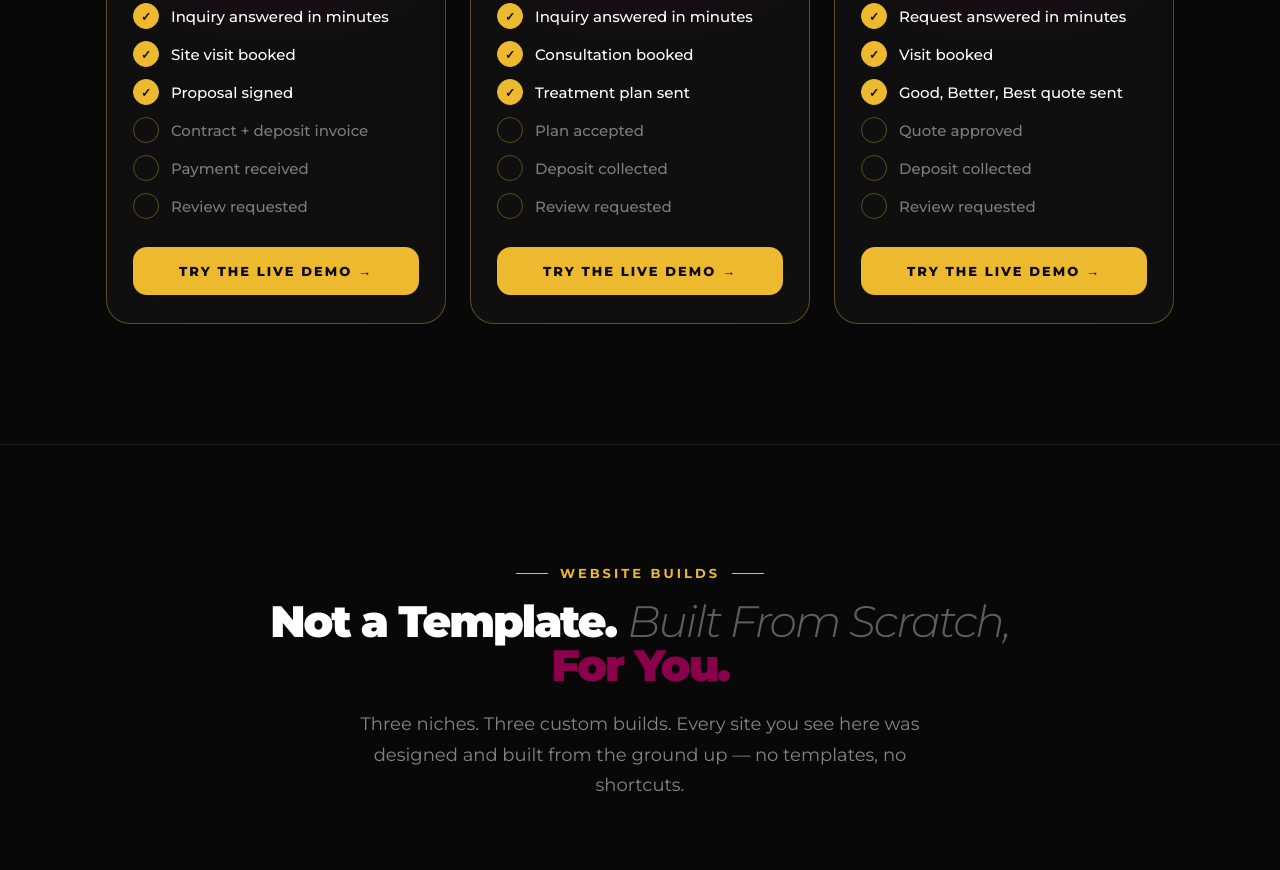
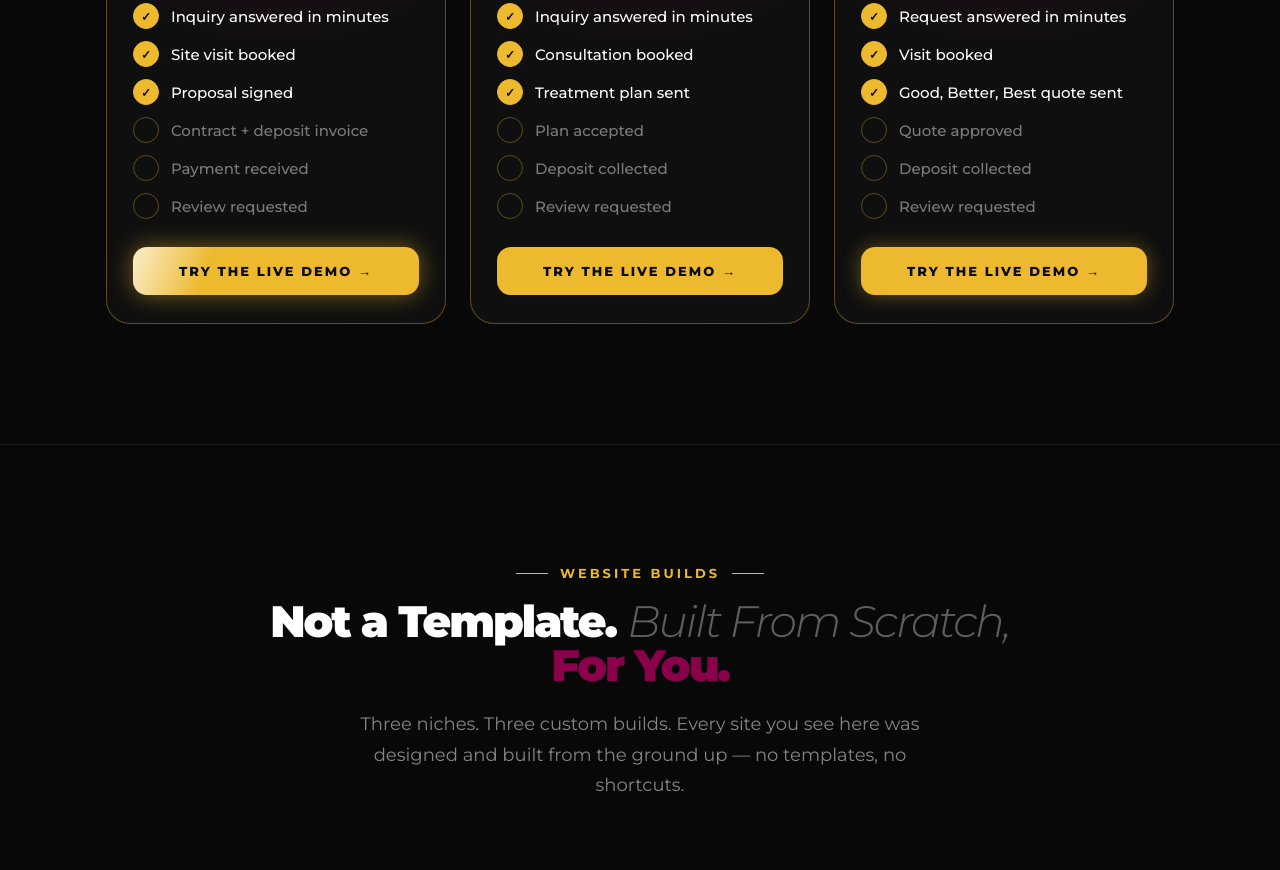
Before and after one commit to Dakyang0301/Joy-Irine-Barnayha-Automation-AI-Architect, a plain HTML site: page index.html in a window 1280 px wide. Shown: the part 3667-4537 px from the top of the page. Drawn offline with Linux system fonts and the light colour scheme; a script that the page names is missing.

Commit message:
AI Sales cards: stronger shimmer + soft gold glow on demo buttons

```diff
--- a/index.html
+++ b/index.html
@@ -540,13 +540,13 @@ footer{background:var(--bg);padding:32px 64px;display:flex;align-items:center;ju
 .ais-cta{margin-top:auto;display:flex;align-items:center;justify-content:center;gap:10px;background:var(--gold);color:#0c0c0c;font-size:13px;font-weight:800;letter-spacing:2px;text-transform:uppercase;border-radius:14px;padding:16px;transition:background .4s;}
 .ais-card.is-live:hover .ais-cta{background:#fff;}
 /* Slow gold shimmer on the demo buttons, so they read as clickable (staggered per card) */
-.ais-card.is-live .ais-cta{position:relative;overflow:hidden;isolation:isolate;}
-.ais-card.is-live .ais-cta::after{content:"";position:absolute;top:0;bottom:0;left:-60%;width:45%;background:linear-gradient(105deg,transparent 0%,rgba(255,255,255,0.55) 50%,transparent 100%);transform:skewX(-18deg);animation:aisShimmer 4.8s ease-in-out infinite;pointer-events:none;z-index:-1;}
-.ais-card.is-live:nth-child(2) .ais-cta::after{animation-delay:1.6s;}
-.ais-card.is-live:nth-child(3) .ais-cta::after{animation-delay:3.2s;}
-.ais-card.is-live:hover .ais-cta::after{animation:none;opacity:0;}
-@keyframes aisShimmer{0%{left:-60%}35%{left:130%}100%{left:130%}}
-@media (prefers-reduced-motion:reduce){.ais-card.is-live .ais-cta::after{animation:none;display:none;}}
+.ais-card.is-live .ais-cta{background-color:var(--gold);background-image:linear-gradient(110deg,rgba(255,255,255,0) 38%,rgba(255,255,255,0.85) 50%,rgba(255,255,255,0) 62%);background-size:260% 100%;background-repeat:no-repeat;background-position:130% 0;animation:aisShimmer 4.2s ease-in-out infinite,aisGlow 4.2s ease-in-out infinite;}
+.ais-card.is-live:nth-child(2) .ais-cta{animation-delay:1.4s,1.4s;}
+.ais-card.is-live:nth-child(3) .ais-cta{animation-delay:2.8s,2.8s;}
+.ais-card.is-live:hover .ais-cta{animation:none;background-image:none;}
+@keyframes aisShimmer{0%{background-position:130% 0}45%{background-position:-30% 0}100%{background-position:-30% 0}}
+@keyframes aisGlow{0%,100%{box-shadow:0 0 0 rgba(237,185,46,0)}25%{box-shadow:0 0 26px rgba(237,185,46,0.55)}}
+@media (prefers-reduced-motion:reduce){.ais-card.is-live .ais-cta{animation:none;background-image:none;}}
 .ais-card.is-soon{cursor:default;user-select:none;}
 .ais-card.is-soon:hover{transform:none;border-color:rgba(237,185,46,0.35);box-shadow:none;}
 .ais-card.is-soon:hover .ais-cta{background:var(--gold);}
```
